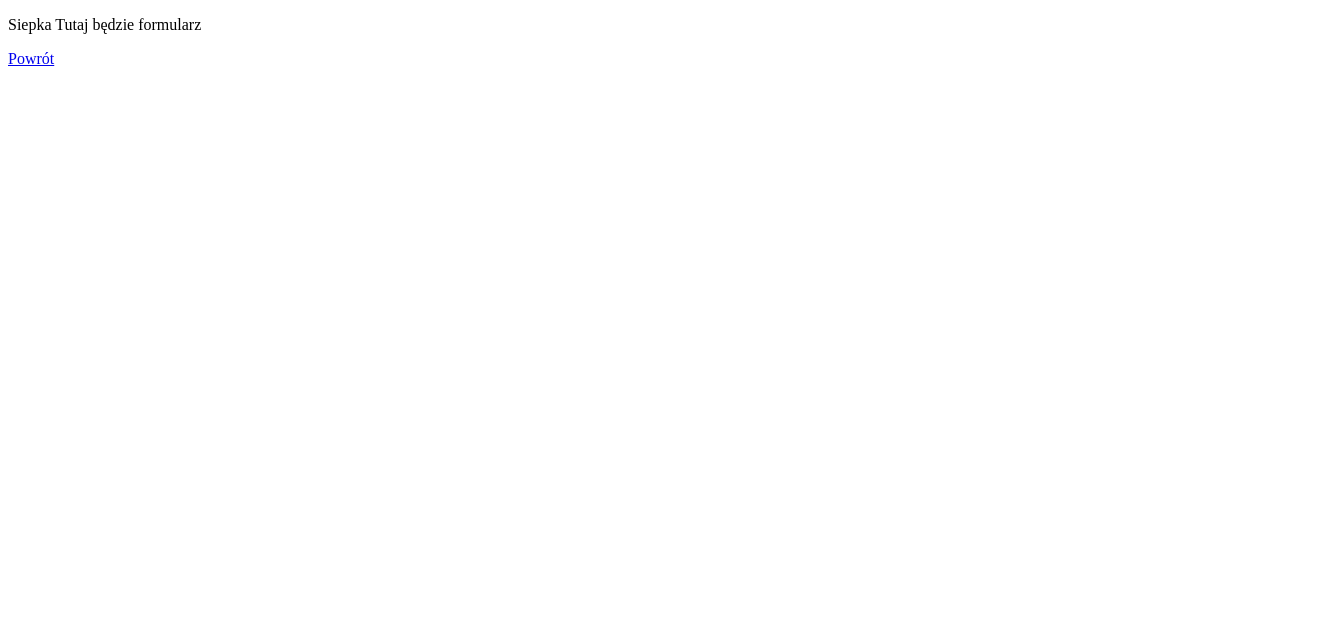
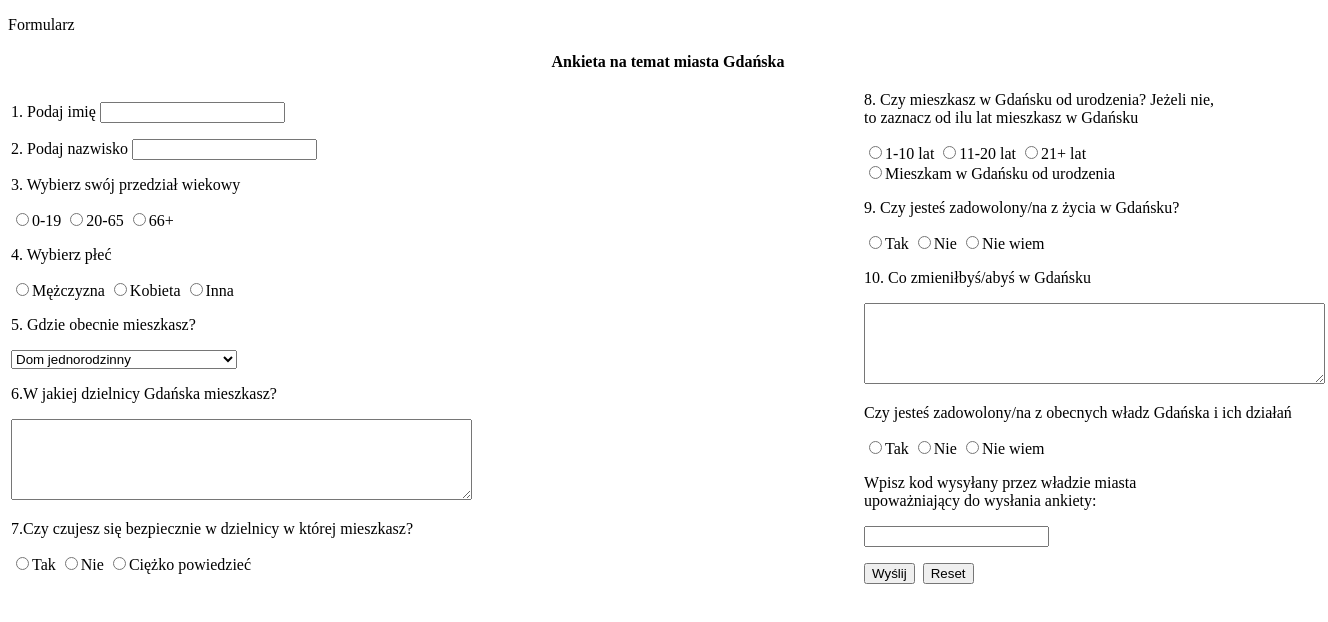
Before and after one commit to Patryk1289/formularz, a plain HTML site: page index.html in a window 1280 px wide. Shown: the whole page, 1328 px wide, since content can reach past the window. Drawn offline with Linux system fonts and the light colour scheme.

Commit message:
Update index.html

```diff
--- a/index.html
+++ b/index.html
@@ -3,10 +3,54 @@
 <html>
 <head>
 <meta charset="utf-8">
-<title> formularz </title>
+<title> tabela </title>
 </head>
 <body>
-<p> Siepka Tutaj będzie formularz </p>
-<p> <A HREF="https://patryk1289.github.io/kl/"> Powrót </A> </p>
+<p> Formularz </p>
+<form>
+<TABLE>
+<th colspan=3>
+Ankieta na temat miasta Gdańska
+</th>
+<tr>
+<td> <p> 1. Podaj imię <input type="text"> </p>
+2. Podaj nazwisko <input type="text">
+<p> 3. Wybierz swój przedział wiekowy </p>
+<INPUT TYPE="radio" NAME="wiek" VALUE="0do19">0-19 <INPUT TYPE="radio" NAME="wiek" VALUE="20do65">20-65 <INPUT TYPE="radio" NAME="wiek" VALUE="66+">66+
+<p> 4. Wybierz płeć </p>
+<INPUT TYPE="radio" NAME="plec" VALUE="mezczyzna">Mężczyzna <INPUT TYPE="radio" NAME="plec" VALUE="kobieta">Kobieta <INPUT TYPE="radio" NAME="plec" VALUE="inna">Inna
+<p>5. Gdzie obecnie mieszkasz?
+<p> <SELECT NAME=mieszkanie> </p>
+<OPTION VALUE=domjednorodzinny>Dom jednorodzinny
+<OPTION VALUE=blok>Blok
+<OPTION VALUE=kawalerka>Kawalerka
+<OPTION VALUE=wiezowiec>Wieżowiec
+<OPTION VALUE=zadne>Żadne z powyższych/Gdzie indziej
+</SELECT>
+<p> 6.W jakiej dzielnicy Gdańska mieszkasz? </p>
+<TEXTAREA NAME="dzielnica" ROWS=5 COLS=55>
+</TEXTAREA>
+<p> 7.Czy czujesz się bezpiecznie w dzielnicy w której mieszkasz? </p>
+<input TYPE="radio" Name="bezpieczenstwo" Value="tak">Tak <input TYPE="radio" Name="bezpieczenstwo" Value="nie">Nie <input TYPE="radio" Name="bezpieczenstwo" Value="ciezkopowiedziec">Ciężko powiedzieć
+</td>
+<td>
+&nbsp;&nbsp;&nbsp;&nbsp;&nbsp;&nbsp;&nbsp;&nbsp;&nbsp;&nbsp;&nbsp;&nbsp;&nbsp;&nbsp;&nbsp;&nbsp;&nbsp;&nbsp;&nbsp;&nbsp;&nbsp;&nbsp;&nbsp;&nbsp;&nbsp;&nbsp;&nbsp;&nbsp;&nbsp;&nbsp;&nbsp;&nbsp;&nbsp;&nbsp;&nbsp;&nbsp;&nbsp;&nbsp;&nbsp;&nbsp;&nbsp;&nbsp;&nbsp;&nbsp;&nbsp;&nbsp;&nbsp;&nbsp;&nbsp;&nbsp;&nbsp;&nbsp;&nbsp;&nbsp;&nbsp;&nbsp;&nbsp;&nbsp;&nbsp;&nbsp;&nbsp;&nbsp;&nbsp;&nbsp;&nbsp;&nbsp;&nbsp;&nbsp;&nbsp;&nbsp;&nbsp;&nbsp;&nbsp;&nbsp;&nbsp;&nbsp;&nbsp;&nbsp;&nbsp;&nbsp;&nbsp;&nbsp;&nbsp;&nbsp;&nbsp;&nbsp;&nbsp;&nbsp;&nbsp;&nbsp;&nbsp;&nbsp;&nbsp;&nbsp;&nbsp;&nbsp;
+</td>
+<td> <p>8. Czy mieszkasz w Gdańsku od urodzenia? Jeżeli nie,<br> to zaznacz od ilu lat mieszkasz w Gdańsku</br> </p>
+<input type="radio" name="mieszkaniewgdansku" Value="1do10lat">1-10 lat <input type="radio" name="mieszkaniewgdansku" Value="11do20lat">11-20 lat <input type="radio" name="mieszkaniewgdansku" Value="21lat+">21+ lat
+<br> <input type="radio" name="mieszkaniewgdansku" Value="mieszkanieodurodzenia">Mieszkam w Gdańsku od urodzenia </br>
+<p>9. Czy jesteś zadowolony/na z życia w Gdańsku? </p>
+<input TYPE="radio" name="zadowolenie" Value="tak">Tak <input TYPE="radio" name="zadowolenie" Value="nie">Nie <input TYPE="radio" name="zadowolenie" Value="niewiem">Nie wiem
+<p>10. Co zmieniłbyś/abyś w Gdańsku </p>
+<TEXTAREA Name="zmiany" Rows=5 Cols=55>
+</TEXTAREA>
+<p>Czy jesteś zadowolony/na z obecnych władz Gdańska i ich działań </p>
+<input type="radio" name=zadowoleniewladze" Value="tak">Tak <input type="radio" name=zadowoleniewladze" Value="nie">Nie <input type="radio" name=zadowoleniewladze" Value="nie wiem">Nie wiem
+<p> Wpisz kod wysyłany przez władzie miasta<br> upoważniający do wysłania ankiety: </br> </p>
+<p> <input type="password"> </p>
+<INPUT TYPE="submit" VALUE="Wyślij">&nbsp;&nbsp;<INPUT TYPE="reset" VALUE="Reset"> </td>
+</tr>
+</form>
+</TABLE>
 </body>
 </html>
```
